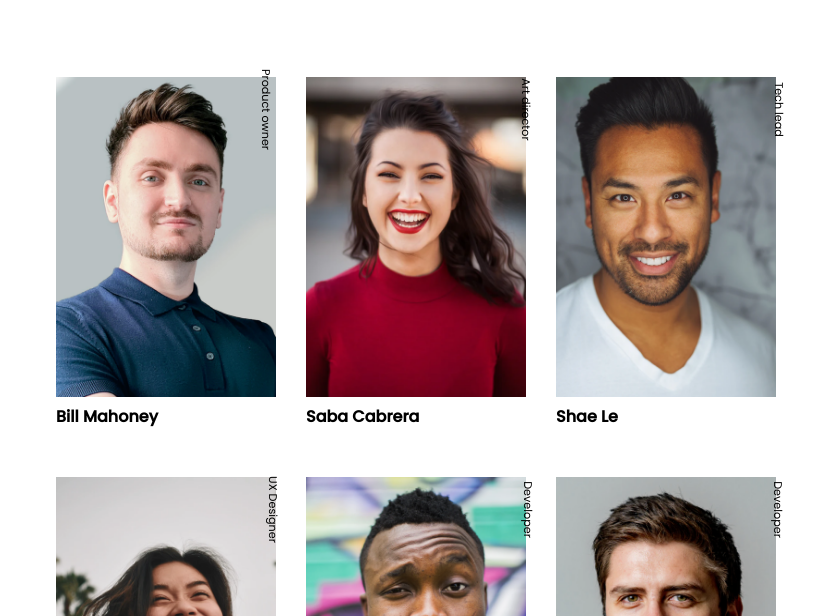
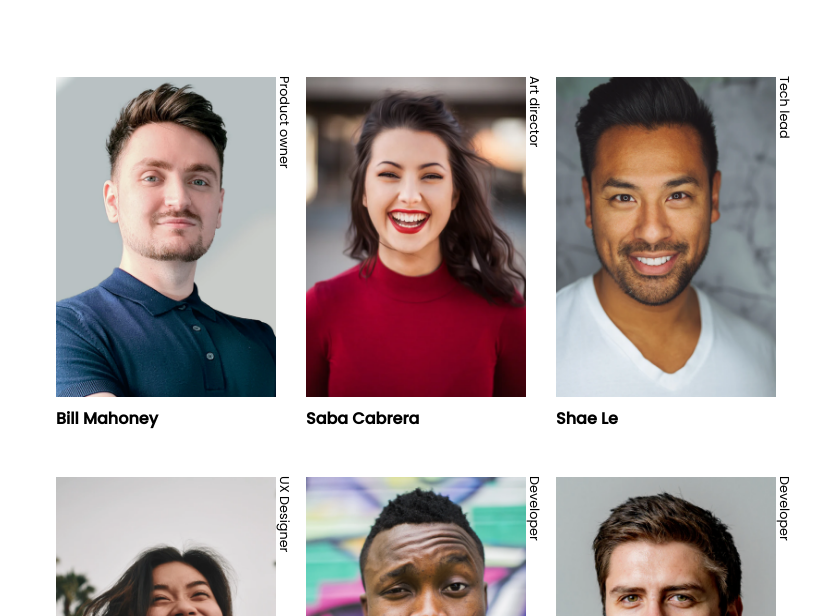
Before and after one commit to geraldelorm/my-team-page, a plain HTML site: page index.html in a window 1280 px wide. Shown: the part 184-800 px from the top of the page, without its empty margins (209-1030 px from the left). Drawn offline with Linux system fonts and the light colour scheme.

Commit message:
almost done

```diff
--- a/css/styles.css
+++ b/css/styles.css
@@ -16,6 +16,7 @@ body {
   margin: 3rem 1rem 1rem 1rem;
   display: grid;
   grid-template-rows: auto 1fr auto;
+  width: 100vw;
 }
 
 header h1 {
@@ -46,16 +47,17 @@ header div p {
 }
 .photo {
   width: 140px;
-  height: 220px;
+  height: 200px;
 }
 .role {
   font-size: 0.7rem;
-  position: absolute;
-  top: 6%;
-  right: 0%;
+  position: relative;
+  bottom: 40%;
+  left: 25%;
   transform: rotate(90deg);
 }
 .name {
+  margin-top: -1rem;
   font-weight: bold;
 }
 
@@ -103,6 +105,13 @@ footer p a {
     width: 220px;
     height: 320px;
   }
+  .role {
+    font-size: 0.8rem;
+    position: relative;
+    bottom: 53%;
+    left: 41%;
+    transform: rotate(90deg);
+  }
   footer p {
     font-size: 1rem;
   }
--- a/index.html
+++ b/index.html
@@ -65,7 +65,8 @@
       </section>
       <footer>
         <p>
-          created by <a href="https://www.twitter.com/geraldelorm">username</a> - devChallenges.io
+          created by <a href="https://www.twitter.com/geraldelorm" target="_blank">username</a> -
+          devChallenges.io
         </p>
       </footer>
     </div>
```
